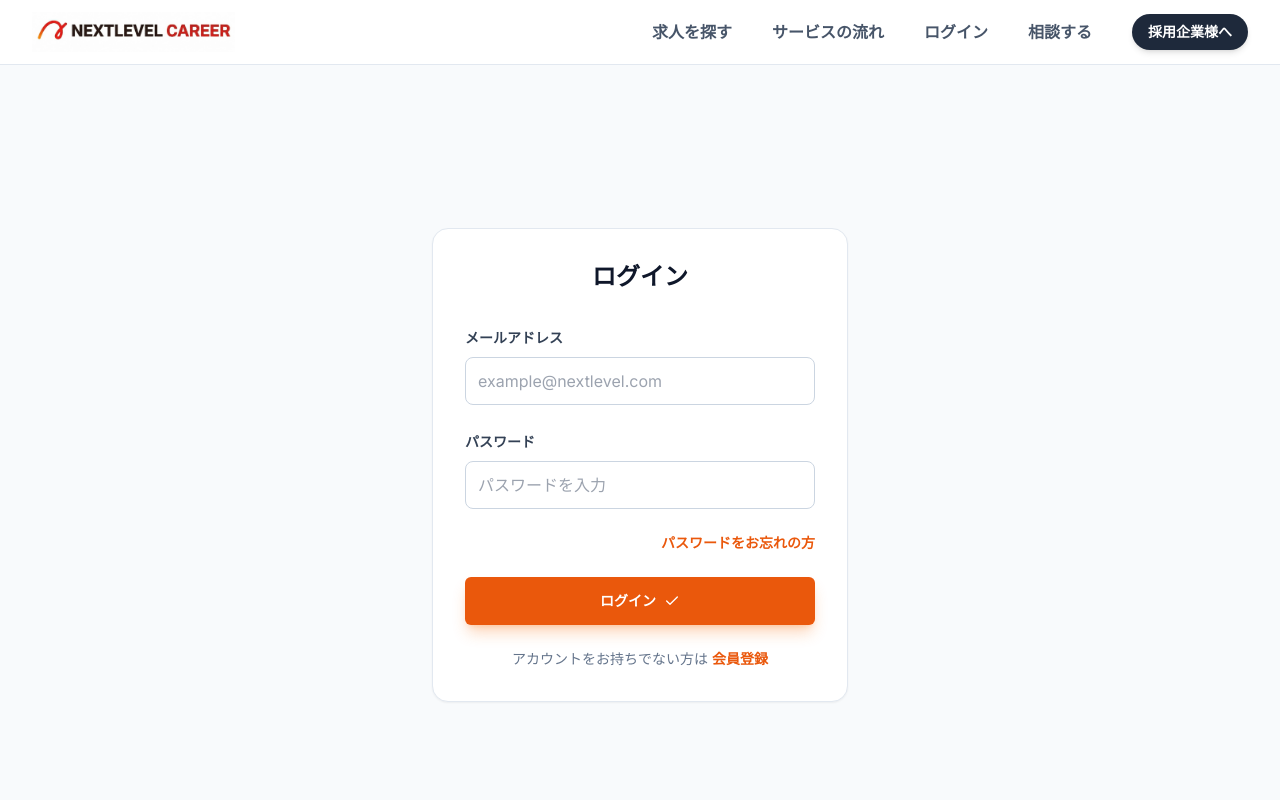
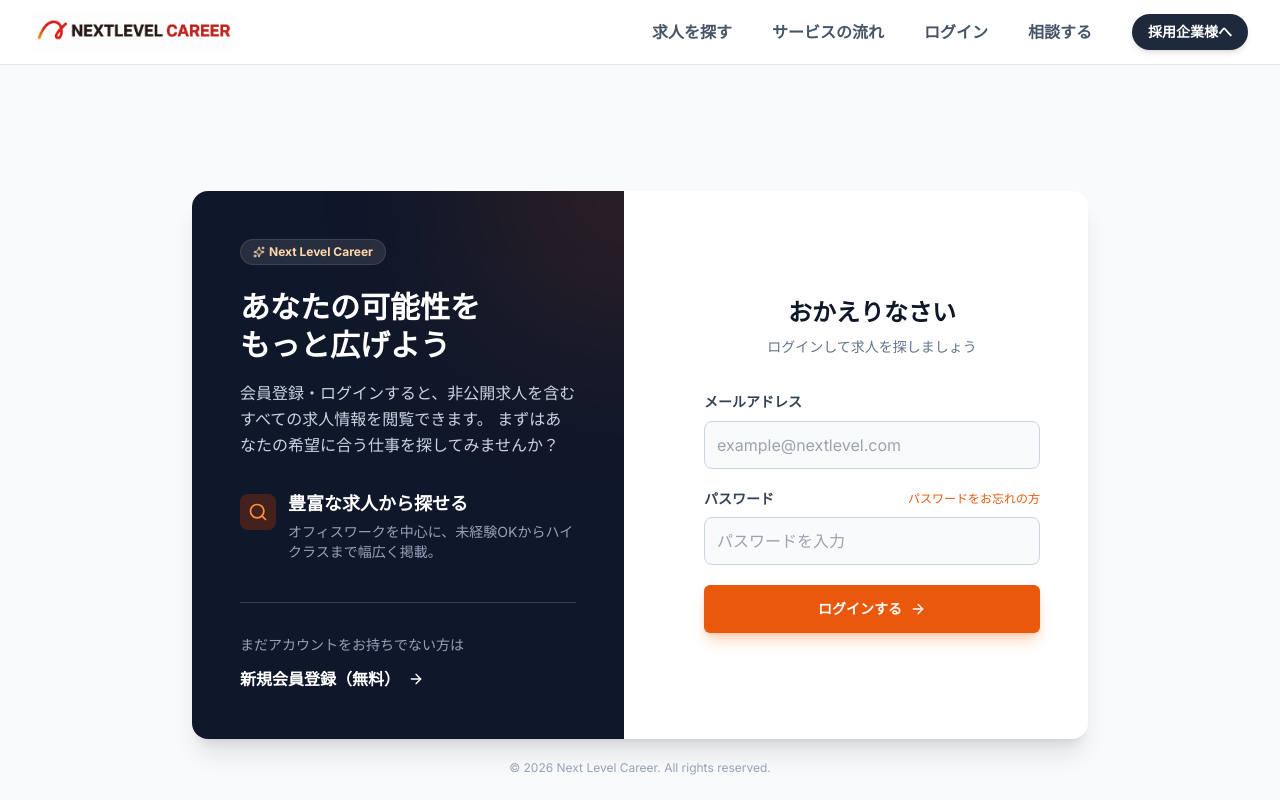
Before and after one commit to nextlevelkitamura-alt/nextlevel-career-website, a Next.js app: page /login in a window 1280 px wide. Shown: the top 800 px of the page. Built offline with nearby package versions, Linux system fonts and the light colour scheme; no server answers.

Commit message:
feat(ui): revamp login page with promotional content

```diff
--- a/app/login/page.tsx
+++ b/app/login/page.tsx
@@ -3,7 +3,7 @@
 import { Button } from "@/components/ui/button";
 import Link from "next/link";
 import { useState } from "react";
-import { Check } from "lucide-react";
+import { Search, ArrowRight, Sparkles } from "lucide-react";
 
 export default function LoginPage() {
     const [isLoading, setIsLoading] = useState(false);
@@ -31,10 +31,51 @@ export default function LoginPage() {
     };
 
     return (
-        <div className="min-h-screen bg-slate-50 py-16 flex items-center justify-center">
-            <div className="container mx-auto px-4 max-w-md">
-                <div className="bg-white p-8 rounded-2xl shadow-sm border border-slate-200">
-                    <h1 className="text-2xl font-bold text-center mb-8 text-slate-900">ログイン</h1>
+        <div className="min-h-screen bg-slate-50 py-16 flex items-center justify-center px-4">
+            <div className="w-full max-w-4xl grid grid-cols-1 md:grid-cols-2 gap-8 items-center bg-white rounded-2xl shadow-xl overflow-hidden">
+
+                {/* Left Side: Promotion / CTA */}
+                <div className="p-8 md:p-12 bg-slate-900 text-white h-full flex flex-col justify-center relative overflow-hidden">
+                    <div className="absolute top-0 right-0 w-64 h-64 bg-primary-600 rounded-full blur-[100px] opacity-20 -translate-y-1/2 translate-x-1/2"></div>
+                    <div className="relative z-10">
+                        <div className="inline-flex items-center bg-white/10 text-primary-200 text-xs font-bold px-3 py-1 rounded-full mb-6 border border-white/10">
+                            <Sparkles className="w-3 h-3 mr-1" />
+                            Next Level Career
+                        </div>
+                        <h2 className="text-3xl font-bold mb-4 leading-tight">
+                            あなたの可能性を<br />もっと広げよう
+                        </h2>
+                        <p className="text-slate-300 mb-8 leading-relaxed">
+                            会員登録・ログインすると、非公開求人を含むすべての求人情報を閲覧できます。
+                            まずはあなたの希望に合う仕事を探してみませんか？
+                        </p>
+
+                        <div className="space-y-4">
+                            <div className="flex items-start gap-3">
+                                <div className="p-2 bg-primary-900/50 rounded-lg text-primary-400 mt-1">
+                                    <Search className="w-5 h-5" />
+                                </div>
+                                <div>
+                                    <h3 className="font-bold text-lg mb-1">豊富な求人から探せる</h3>
+                                    <p className="text-sm text-slate-400">オフィスワークを中心に、未経験OKからハイクラスまで幅広く掲載。</p>
+                                </div>
+                            </div>
+                        </div>
+
+                        <div className="mt-10 pt-8 border-t border-slate-700">
+                            <p className="text-sm text-slate-400 mb-3">まだアカウントをお持ちでない方は</p>
+                            <Link href="/register" className="inline-flex items-center text-white font-bold hover:text-primary-300 transition-colors group">
+                                新規会員登録（無料）
+                                <ArrowRight className="ml-2 w-4 h-4 transition-transform group-hover:translate-x-1" />
+                            </Link>
+                        </div>
+                    </div>
+                </div>
+
+                {/* Right Side: Login Form */}
+                <div className="p-8 md:p-12">
+                    <h1 className="text-2xl font-bold text-center mb-2 text-slate-900">おかえりなさい</h1>
+                    <p className="text-center text-slate-500 mb-8 text-sm">ログインして求人を探しましょう</p>
 
                     {error && (
                         <div className="mb-6 p-4 bg-red-50 border border-red-200 text-red-600 rounded-lg text-sm">
@@ -42,49 +83,55 @@ export default function LoginPage() {
                         </div>
                     )}
 
-                    <form onSubmit={handleSubmit} className="space-y-6">
+                    <form onSubmit={handleSubmit} className="space-y-5">
                         <div className="space-y-2">
                             <label className="text-sm font-bold text-slate-700">メールアドレス</label>
                             <input
                                 type="email"
                                 name="email"
-                                className="w-full h-12 rounded-lg border border-slate-300 px-3 focus:outline-none focus:ring-2 focus:ring-primary-500"
+                                className="w-full h-12 rounded-lg border border-slate-300 px-3 focus:outline-none focus:ring-2 focus:ring-primary-500 transition-all bg-slate-50 focus:bg-white"
                                 placeholder="example@nextlevel.com"
                                 required
                             />
                         </div>
 
                         <div className="space-y-2">
-                            <label className="text-sm font-bold text-slate-700">パスワード</label>
+                            <div className="flex justify-between items-center">
+                                <label className="text-sm font-bold text-slate-700">パスワード</label>
+                                <Link href="/forgot-password" className="text-xs text-primary-600 hover:text-primary-700 font-medium hover:underline">
+                                    パスワードをお忘れの方
+                                </Link>
+                            </div>
                             <input
                                 type="password"
                                 name="password"
-                                className="w-full h-12 rounded-lg border border-slate-300 px-3 focus:outline-none focus:ring-2 focus:ring-primary-500"
+                                className="w-full h-12 rounded-lg border border-slate-300 px-3 focus:outline-none focus:ring-2 focus:ring-primary-500 transition-all bg-slate-50 focus:bg-white"
                                 placeholder="パスワードを入力"
                                 required
                             />
                         </div>
 
-                        <div className="flex justify-end">
-                            <Link href="/forgot-password" className="text-sm text-primary-600 hover:underline font-bold">
-                                パスワードをお忘れの方
-                            </Link>
-                        </div>
-
                         <Button
                             type="submit"
-                            className="w-full h-12 bg-primary-600 hover:bg-primary-700 text-white font-bold shadow-lg shadow-primary-500/30"
+                            className="w-full h-12 bg-primary-600 hover:bg-primary-700 text-white font-bold shadow-lg shadow-primary-500/30 transition-all mt-4"
                             disabled={isLoading}
                         >
-                            {isLoading ? "ログイン中..." : "ログイン"}
-                            {!isLoading && <Check className="w-4 h-4 ml-2" />}
+                            {isLoading ? "ログイン中..." : "ログインする"}
+                            {!isLoading && <ArrowRight className="w-4 h-4 ml-2" />}
                         </Button>
                     </form>
 
-                    <div className="mt-6 text-center text-sm text-slate-500">
-                        アカウントをお持ちでない方は <Link href="/register" className="text-primary-600 hover:underline font-bold">会員登録</Link>
+                    <div className="mt-8 text-center md:hidden">
+                        <p className="text-sm text-slate-500">
+                            アカウントをお持ちでない方は<br />
+                            <Link href="/register" className="text-primary-600 font-bold hover:underline">新規会員登録（無料）</Link>
+                        </p>
                     </div>
                 </div>
+            </div>
+
+            <div className="absolute bottom-6 text-center w-full text-slate-400 text-xs">
+                © 2026 Next Level Career. All rights reserved.
             </div>
         </div>
     );
```
